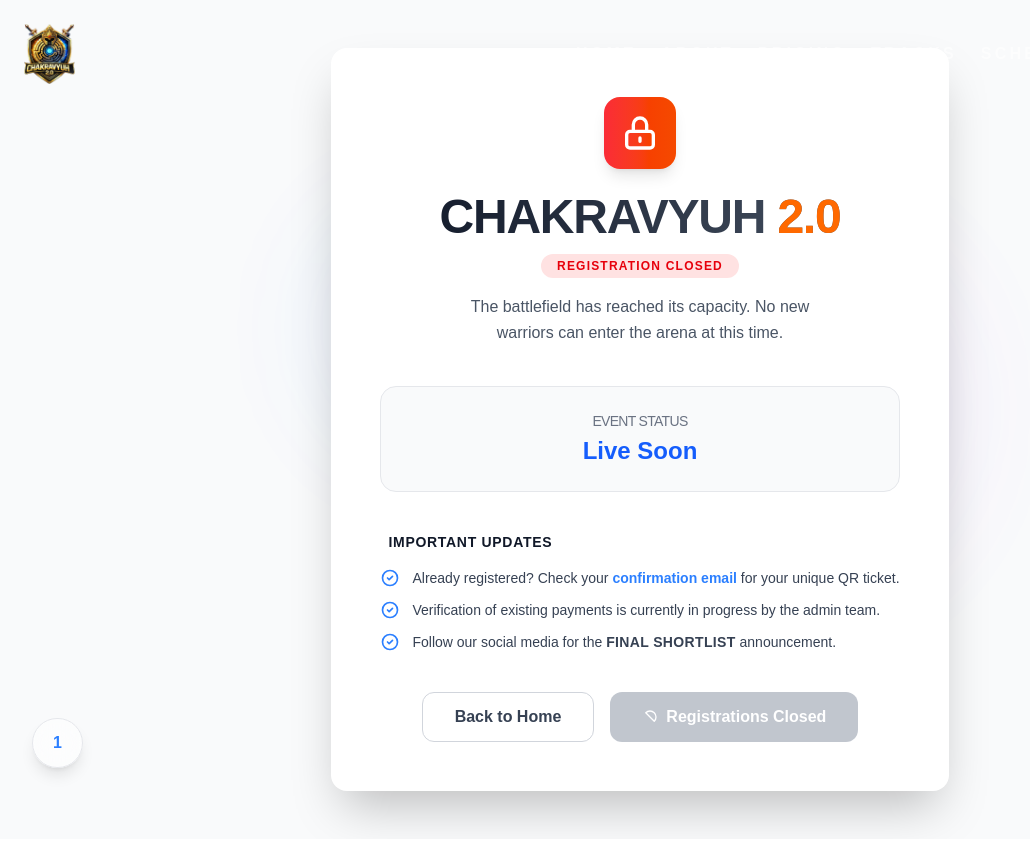
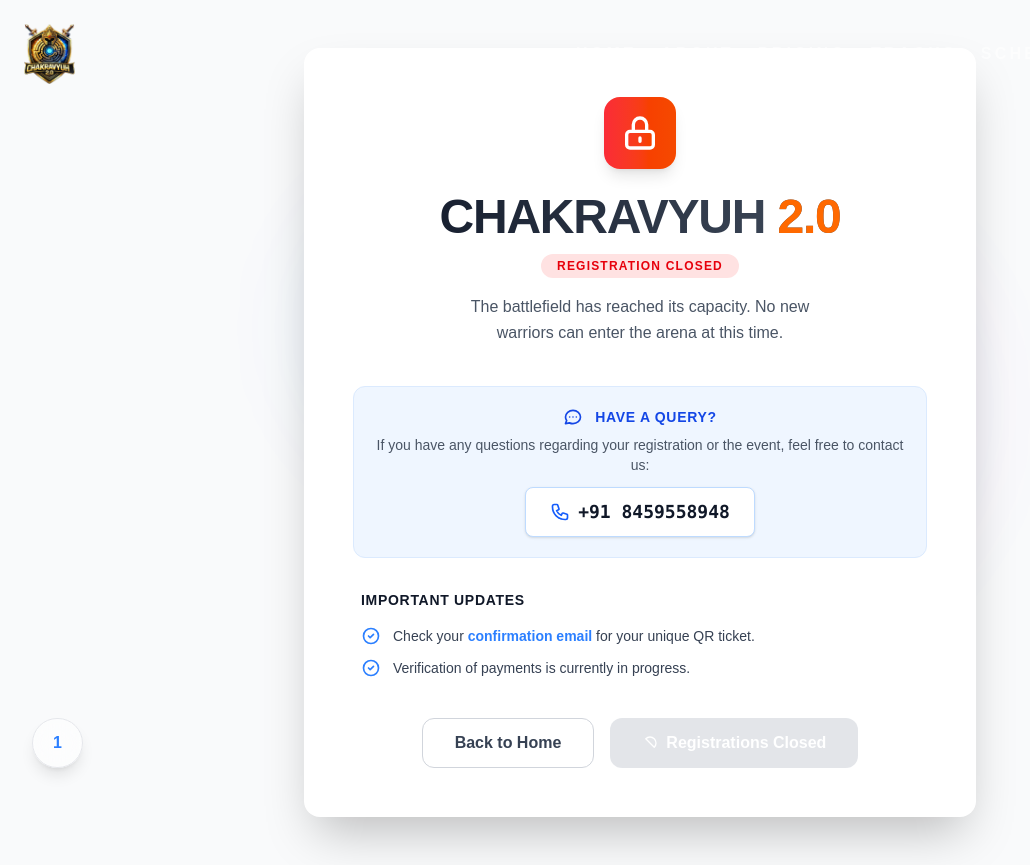
Before and after one commit to chakravyuh-hackathon/chakravyuh-hackathon-2.0, a Next.js app: page /registration in a window 1280 px wide. Shown: the whole page, without its empty margins (0-1030 px from the left). Before the commit the page ends 839 px from the top, so only its background shows below. Built offline with nearby package versions, Linux system fonts and the light colour scheme.

Commit message:
Registration Closing Page with contact No

```diff
--- a/app/registration/page.jsx
+++ b/app/registration/page.jsx
@@ -1570,6 +1570,124 @@
 //Registration Page
 
 
+// 'use client';
+
+// import { useMemo } from 'react';
+// import { useRouter } from 'next/navigation';
+
+// export default function RegistrationClosedPage() {
+//     const router = useRouter();
+
+//     return (
+//         <div className="flex justify-center items-center bg-gray-50 dark:bg-gray-950 px-4 sm:px-6 lg:px-8 py-12 min-h-screen text-black dark:text-gray-100">
+
+//             {/* Background Decorative Elements (Matching your design) */}
+//             <div className="fixed inset-0 overflow-hidden pointer-events-none">
+//                 <div className="top-1/4 left-1/4 absolute bg-blue-500/10 blur-3xl rounded-full w-64 h-64 animate-pulse"></div>
+//                 <div className="right-1/4 bottom-1/4 absolute bg-purple-500/10 blur-3xl rounded-full w-96 h-96 animate-pulse delay-700"></div>
+//             </div>
+
+//             <div className="z-10 bg-white dark:bg-gray-900 shadow-2xl dark:shadow-black/50 mx-auto border border-transparent dark:border-gray-800 rounded-2xl max-w-md md:max-w-2xl overflow-hidden">
+//                 <div className="p-8 md:p-12 text-center">
+
+//                     {/* Header Section */}
+//                     <div className="mb-10">
+//                         <div className="flex justify-center items-center gap-3 mb-6">
+//                             <div className="bg-linear-to-r from-red-500 to-orange-600 shadow-lg p-4 rounded-2xl">
+//                                 <svg className="w-10 h-10 text-white" fill="none" stroke="currentColor" viewBox="0 0 24 24" xmlns="http://www.w3.org/2000/svg">
+//                                     <path strokeLinecap="round" strokeLinejoin="round" strokeWidth={2} d="M12 15v2m-6 4h12a2 2 0 002-2v-6a2 2 0 00-2-2H6a2 2 0 00-2 2v6a2 2 0 002 2zm10-10V7a4 4 0 00-8 0v4h8z" />
+//                                 </svg>
+//                             </div>
+//                         </div>
+
+//                         <h1 className="bg-clip-text bg-linear-to-r from-gray-900 dark:from-gray-100 to-gray-600 dark:to-gray-400 mb-3 font-black text-transparent text-4xl md:text-5xl tracking-tight">
+//                             CHAKRAVYUH <span className="text-orange-500">2.0</span>
+//                         </h1>
+//                         <div className="inline-block bg-red-100 dark:bg-red-900/30 mb-4 px-4 py-1 rounded-full font-bold text-red-600 dark:text-red-400 text-xs uppercase tracking-widest">
+//                             Registration Closed
+//                         </div>
+//                         <p className="mx-auto max-w-sm text-gray-600 dark:text-gray-400 text-base leading-relaxed">
+//                             The battlefield has reached its capacity. No new warriors can enter the arena at this time.
+//                         </p>
+//                     </div>
+
+//                     {/* Stats/Info Section */}
+//                     <div className="bg-gray-50 dark:bg-gray-950/40 mb-10 p-6 border border-gray-200 dark:border-gray-800 rounded-2xl">
+//                         <div className="gap-4 grid grid-cols-1">
+//                             <div className="text-center">
+//                                 <div className="mb-1 text-gray-500 dark:text-gray-400 text-sm uppercase tracking-tighter">Event Status</div>
+//                                 <div className="font-bold text-blue-600 dark:text-blue-400 text-2xl">Live Soon</div>
+//                             </div>
+//                         </div>
+//                     </div>
+
+//                     {/* Guidelines/Next Steps (Reusing your list style) */}
+//                     <div className="mb-10 text-left">
+//                         <h3 className="mb-4 px-2 font-bold text-gray-900 dark:text-gray-100 text-sm uppercase tracking-wider">Important Updates</h3>
+//                         <ul className="space-y-3 text-gray-700 dark:text-gray-300 text-sm">
+//                             <li className="flex items-start gap-3">
+//                                 <svg className="w-5 h-5 text-blue-500 shrink-0" fill="none" stroke="currentColor" viewBox="0 0 24 24"><path strokeLinecap="round" strokeLinejoin="round" strokeWidth={2} d="M9 12l2 2 4-4m6 2a9 9 0 11-18 0 9 9 0 0118 0z" /></svg>
+//                                 <span>Already registered? Check your <span className="font-bold text-blue-500">confirmation email</span> for your unique QR ticket.</span>
+//                             </li>
+//                             <li className="flex items-start gap-3">
+//                                 <svg className="w-5 h-5 text-blue-500 shrink-0" fill="none" stroke="currentColor" viewBox="0 0 24 24"><path strokeLinecap="round" strokeLinejoin="round" strokeWidth={2} d="M9 12l2 2 4-4m6 2a9 9 0 11-18 0 9 9 0 0118 0z" /></svg>
+//                                 <span>Verification of existing payments is currently in progress by the admin team.</span>
+//                             </li>
+//                             <li className="flex items-start gap-3">
+//                                 <svg className="w-5 h-5 text-blue-500 shrink-0" fill="none" stroke="currentColor" viewBox="0 0 24 24"><path strokeLinecap="round" strokeLinejoin="round" strokeWidth={2} d="M9 12l2 2 4-4m6 2a9 9 0 11-18 0 9 9 0 0118 0z" /></svg>
+//                                 <span>Follow our social media for the <span className="font-bold uppercase tracking-wide">Final Shortlist</span> announcement.</span>
+//                             </li>
+//                         </ul>
+//                     </div>
+
+//                     {/* Footer Actions */}
+//                     <div className="flex sm:flex-row flex-col justify-center gap-4">
+//                         <button
+//                             onClick={() => router.push('/')}
+//                             className="flex justify-center items-center gap-2 hover:bg-gray-100 dark:hover:bg-gray-800 px-8 py-3 border border-gray-300 dark:border-gray-700 rounded-xl w-full sm:w-auto font-semibold text-gray-700 dark:text-gray-200 transition-all duration-200"
+//                         >
+//                             Back to Home
+//                         </button>
+//                         <button
+//                             disabled
+//                             className="flex justify-center items-center gap-2 bg-gray-400 dark:bg-gray-800 opacity-60 px-8 py-3 rounded-xl w-full sm:w-auto font-semibold text-white cursor-not-allowed"
+//                         >
+//                             <svg className="w-4 h-4" fill="none" stroke="currentColor" viewBox="0 0 24 24"><path strokeLinecap="round" strokeLinejoin="round" strokeWidth={2} d="M18.364 18.364A9 9 0 005.636 5.636m12.728 12.728L5.636 5.636" /></svg>
+//                             Registrations Closed
+//                         </button>
+//                     </div>
+//                 </div>
+//             </div>
+
+//             {/* Floating Indicator (Matching your design) */}
+//             <div className="bottom-8 left-8 fixed bg-white/50 dark:bg-gray-900/50 shadow-lg backdrop-blur-lg p-3 border border-gray-200 dark:border-gray-800 rounded-full">
+//                 <span className="px-2 font-bold text-blue-500 dark:text-blue-400">1</span>
+//             </div>
+//         </div>
+//     );
+// }
+
+
+
+
+
+
+
+
+
+
+
+
+
+
+
+
+
+
+
+
+
+
 'use client';
 
 import { useMemo } from 'react';
@@ -1579,9 +1697,9 @@ export default function RegistrationClosedPage() {
     const router = useRouter();
 
     return (
-        <div className="flex justify-center items-center bg-gray-50 dark:bg-gray-950 px-4 sm:px-6 lg:px-8 py-12 min-h-screen text-black dark:text-gray-100">
-
-            {/* Background Decorative Elements (Matching your design) */}
+        <div className="relative flex justify-center items-center bg-gray-50 dark:bg-gray-950 px-4 sm:px-6 lg:px-8 py-12 min-h-screen text-black dark:text-gray-100">
+
+            {/* Background Decorative Elements */}
             <div className="fixed inset-0 overflow-hidden pointer-events-none">
                 <div className="top-1/4 left-1/4 absolute bg-blue-500/10 blur-3xl rounded-full w-64 h-64 animate-pulse"></div>
                 <div className="right-1/4 bottom-1/4 absolute bg-purple-500/10 blur-3xl rounded-full w-96 h-96 animate-pulse delay-700"></div>
@@ -1611,31 +1729,37 @@ export default function RegistrationClosedPage() {
                         </p>
                     </div>
 
-                    {/* Stats/Info Section */}
-                    <div className="bg-gray-50 dark:bg-gray-950/40 mb-10 p-6 border border-gray-200 dark:border-gray-800 rounded-2xl">
-                        <div className="gap-4 grid grid-cols-1">
-                            <div className="text-center">
-                                <div className="mb-1 text-gray-500 dark:text-gray-400 text-sm uppercase tracking-tighter">Event Status</div>
-                                <div className="font-bold text-blue-600 dark:text-blue-400 text-2xl">Live Soon</div>
-                            </div>
+                    {/* Contact / Help Section */}
+                    <div className="bg-blue-50 dark:bg-blue-900/10 mb-8 p-5 border border-blue-100 dark:border-blue-800/50 rounded-xl">
+                        <div className="flex justify-center items-center gap-3 mb-2 font-bold text-blue-700 dark:text-blue-400 text-sm uppercase tracking-wider">
+                            <svg className="w-5 h-5" fill="none" stroke="currentColor" viewBox="0 0 24 24">
+                                <path strokeLinecap="round" strokeLinejoin="round" strokeWidth={2} d="M8 12h.01M12 12h.01M16 12h.01M21 12c0 4.418-4.03 8-9 8a9.863 9.863 0 01-4.255-.949L3 20l1.395-3.72C3.512 15.042 3 13.574 3 12c0-4.418 4.03-8 9-8s9 3.582 9 8z" />
+                            </svg>
+                            Have a Query?
                         </div>
+                        <p className="mb-3 text-gray-600 dark:text-gray-300 text-sm">If you have any questions regarding your registration or the event, feel free to contact us:</p>
+                        <a
+                            href="tel:+918459558948"
+                            className="group inline-flex items-center gap-2 bg-white dark:bg-gray-900 shadow-sm hover:shadow-md px-6 py-2.5 border border-blue-200 dark:border-blue-800 rounded-lg transition-all"
+                        >
+                            <svg className="w-5 h-5 text-blue-600 group-hover:animate-bounce" fill="none" stroke="currentColor" viewBox="0 0 24 24">
+                                <path strokeLinecap="round" strokeLinejoin="round" strokeWidth={2} d="M3 5a2 2 0 012-2h3.28a1 1 0 01.948.684l1.498 4.493a1 1 0 01-.502 1.21l-2.257 1.13a11.042 11.042 0 005.516 5.516l1.13-2.257a1 1 0 011.21-.502l4.493 1.498a1 1 0 01.684.949V19a2 2 0 01-2 2h-1C9.716 21 3 14.284 3 6V5z" />
+                            </svg>
+                            <span className="font-mono font-bold text-gray-900 dark:text-white text-lg">+91 8459558948</span>
+                        </a>
                     </div>
 
-                    {/* Guidelines/Next Steps (Reusing your list style) */}
+                    {/* Important Updates List */}
                     <div className="mb-10 text-left">
                         <h3 className="mb-4 px-2 font-bold text-gray-900 dark:text-gray-100 text-sm uppercase tracking-wider">Important Updates</h3>
-                        <ul className="space-y-3 text-gray-700 dark:text-gray-300 text-sm">
+                        <ul className="space-y-3 px-2 text-gray-700 dark:text-gray-300 text-sm">
                             <li className="flex items-start gap-3">
                                 <svg className="w-5 h-5 text-blue-500 shrink-0" fill="none" stroke="currentColor" viewBox="0 0 24 24"><path strokeLinecap="round" strokeLinejoin="round" strokeWidth={2} d="M9 12l2 2 4-4m6 2a9 9 0 11-18 0 9 9 0 0118 0z" /></svg>
-                                <span>Already registered? Check your <span className="font-bold text-blue-500">confirmation email</span> for your unique QR ticket.</span>
+                                <span>Check your <span className="font-bold text-blue-500">confirmation email</span> for your unique QR ticket.</span>
                             </li>
                             <li className="flex items-start gap-3">
                                 <svg className="w-5 h-5 text-blue-500 shrink-0" fill="none" stroke="currentColor" viewBox="0 0 24 24"><path strokeLinecap="round" strokeLinejoin="round" strokeWidth={2} d="M9 12l2 2 4-4m6 2a9 9 0 11-18 0 9 9 0 0118 0z" /></svg>
-                                <span>Verification of existing payments is currently in progress by the admin team.</span>
-                            </li>
-                            <li className="flex items-start gap-3">
-                                <svg className="w-5 h-5 text-blue-500 shrink-0" fill="none" stroke="currentColor" viewBox="0 0 24 24"><path strokeLinecap="round" strokeLinejoin="round" strokeWidth={2} d="M9 12l2 2 4-4m6 2a9 9 0 11-18 0 9 9 0 0118 0z" /></svg>
-                                <span>Follow our social media for the <span className="font-bold uppercase tracking-wide">Final Shortlist</span> announcement.</span>
+                                <span>Verification of payments is currently in progress.</span>
                             </li>
                         </ul>
                     </div>
@@ -1650,7 +1774,7 @@ export default function RegistrationClosedPage() {
                         </button>
                         <button
                             disabled
-                            className="flex justify-center items-center gap-2 bg-gray-400 dark:bg-gray-800 opacity-60 px-8 py-3 rounded-xl w-full sm:w-auto font-semibold text-white cursor-not-allowed"
+                            className="flex justify-center items-center gap-2 bg-gray-300 dark:bg-gray-800 opacity-60 px-8 py-3 rounded-xl w-full sm:w-auto font-semibold text-white cursor-not-allowed"
                         >
                             <svg className="w-4 h-4" fill="none" stroke="currentColor" viewBox="0 0 24 24"><path strokeLinecap="round" strokeLinejoin="round" strokeWidth={2} d="M18.364 18.364A9 9 0 005.636 5.636m12.728 12.728L5.636 5.636" /></svg>
                             Registrations Closed
@@ -1659,7 +1783,7 @@ export default function RegistrationClosedPage() {
                 </div>
             </div>
 
-            {/* Floating Indicator (Matching your design) */}
+            {/* Floating Indicator */}
             <div className="bottom-8 left-8 fixed bg-white/50 dark:bg-gray-900/50 shadow-lg backdrop-blur-lg p-3 border border-gray-200 dark:border-gray-800 rounded-full">
                 <span className="px-2 font-bold text-blue-500 dark:text-blue-400">1</span>
             </div>
```
